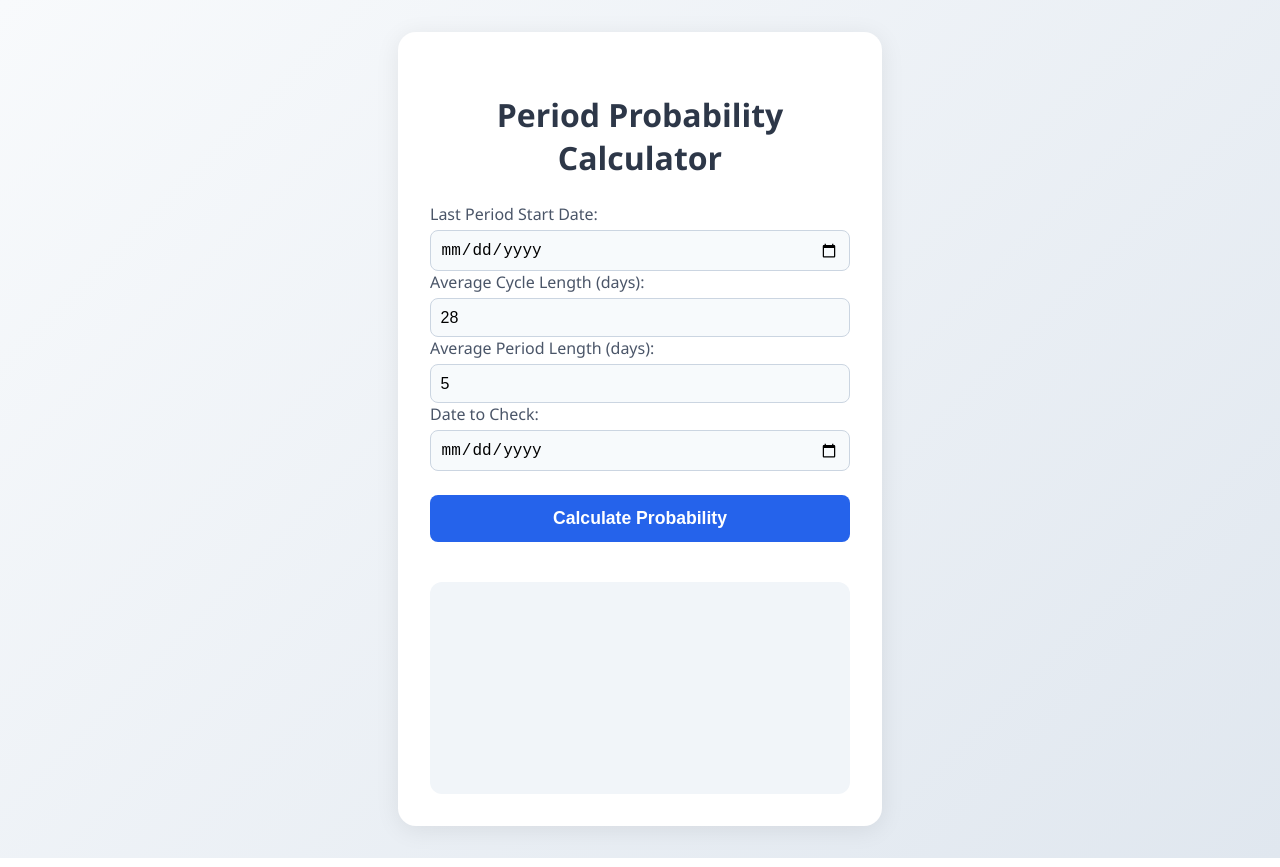
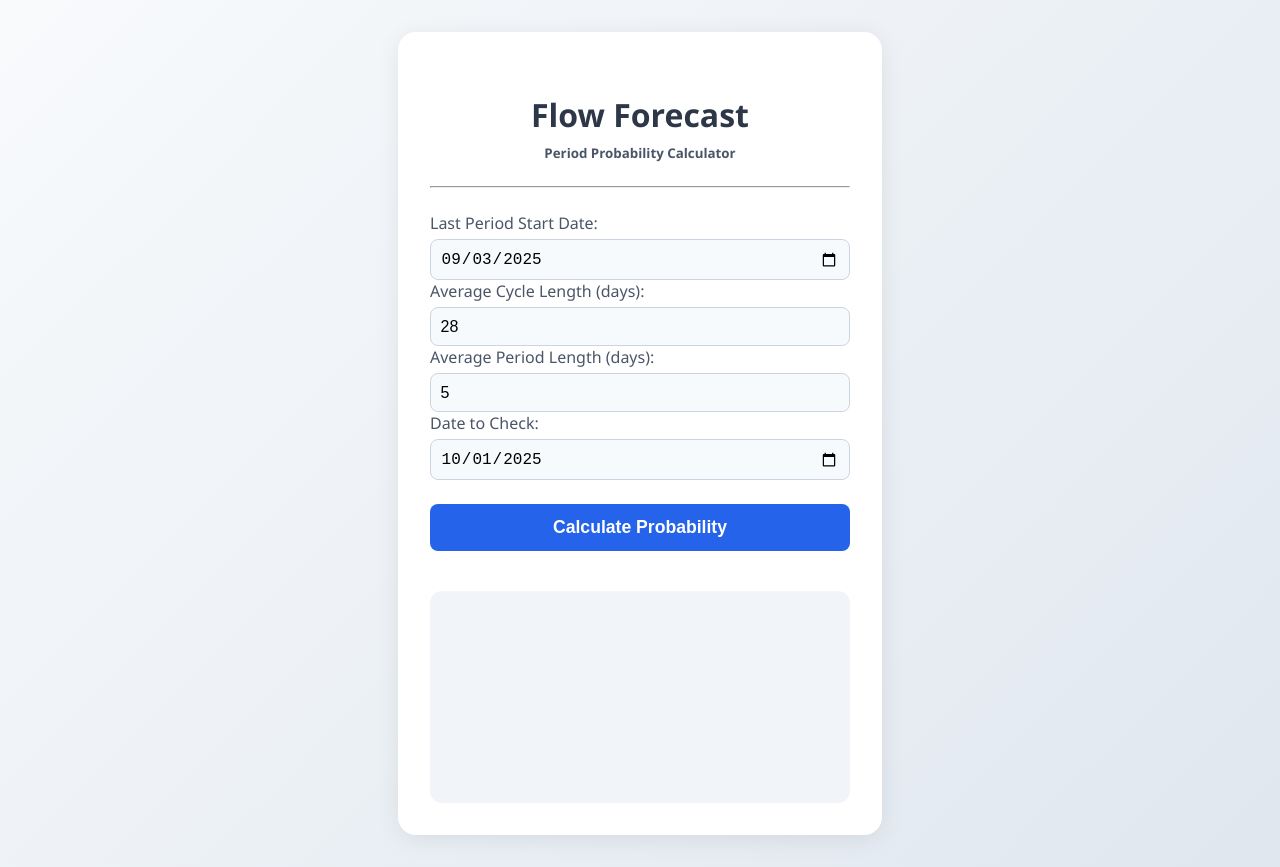
Before and after one commit to awhipp/flow-forecast, a plain HTML site: page index.html in a window 1280 px wide. Drawn offline with nearby package versions, Linux system fonts and the light colour scheme.

Commit message:
Update index.html title and enhance layout for Flow Forecast with improved structure and default date values

```diff
--- a/index.html
+++ b/index.html
@@ -2,7 +2,7 @@
 <head>
       <meta charset="UTF-8">
       <meta name="viewport" content="width=device-width, initial-scale=1.0">
-      <title>Period Probability Calculator</title>
+      <title>Flow Forecast - Period Prediction</title>
       <style>
             body {
                   font-family: 'Segoe UI', Arial, sans-serif;
@@ -26,6 +26,16 @@
             h1 {
                   text-align: center;
                   color: #2d3748;
+                  margin-bottom: 0.5rem;
+            }
+            sub {
+                  display: block;
+                  text-align: center;
+                  color: #4a5568;
+                  font-weight: 600;
+                  margin-bottom: 1.5rem;
+            }
+            hr {
                   margin-bottom: 1.5rem;
             }
             label {
@@ -81,7 +91,12 @@
 </head>
 <body>
       <div class="container">
-            <h1>Period Probability Calculator</h1>
+            <h1>Flow Forecast</h1>
+            <sub>Period Probability Calculator</sub>
+
+            <hr>
+
+            <div>
                   <label for="lastPeriod">Last Period Start Date:</label>
                   <input type="date" id="lastPeriod">
 
@@ -101,8 +116,29 @@
                         <canvas id="bellCurve" height="180"></canvas>
                   </div>
             </div>
+      </div>
       <script src="https://cdn.jsdelivr.net/npm/chart.js"></script>
       <script>
+            // Set default values for lastPeriod and futureDate on page load
+            window.addEventListener('DOMContentLoaded', () => {
+                  const today = new Date();
+                  const pad = n => n.toString().padStart(2, '0');
+                  const yyyy = today.getFullYear();
+                  const mm = pad(today.getMonth() + 1);
+                  const dd = pad(today.getDate());
+                  const todayStr = `${yyyy}-${mm}-${dd}`;
+
+                  const future = new Date(today);
+                  future.setDate(today.getDate() + 28);
+                  const fyyyy = future.getFullYear();
+                  const fmm = pad(future.getMonth() + 1);
+                  const fdd = pad(future.getDate());
+                  const futureStr = `${fyyyy}-${fmm}-${fdd}`;
+
+                  document.getElementById('lastPeriod').value = todayStr;
+                  document.getElementById('futureDate').value = futureStr;
+            });
+
             let chart;
             function calculateProbability() {
                   const lastPeriod = new Date(document.getElementById('lastPeriod').value);
```
Lines whose indentation alone changed are shown as unchanged.
